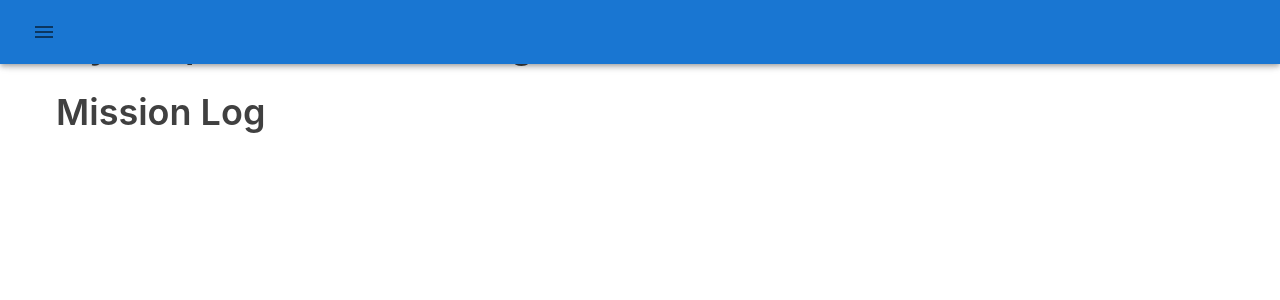
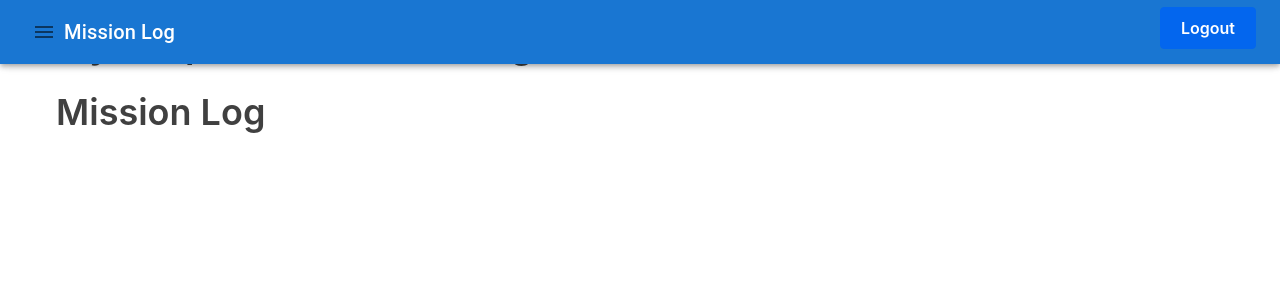
Before and after one commit to ianmccurry11/TODO_List, a React (Create React App) app in the folder react-frontend/: page / in a window 1280 px wide. Shown: the top 300 px of the page. Built offline with nearby package versions, Linux system fonts and the light colour scheme; sample sign-in values are in the browser's storage.

Commit message:
Implemented Logout button

```diff
--- /dev/null
+++ b/react-frontend/src/Authentication/Logout.js
@@ -0,0 +1,30 @@
+import { useState, useContext } from 'react';
+import useAuthContext from '../context/AuthContext';
+
+const Login = () => {
+  const authContext = useContext(useAuthContext);
+  const { dispatch } = authContext;
+  const [user, setUser] = useState({
+    username: '',
+    user_id: '',
+    password: '',
+  });
+  const [register, setRegister] = useState(false);
+
+  const handleChange = (event) => {
+    const { name, value } = event.target;
+    if (name === 'password') { setUser({ username: user.username, password: value }); } else setUser({ username: value, password: user.password, user_id: user.user_id });
+  };
+
+  const handleLogout = () => {
+    console.log('logout');
+    authContext.dispatch({ type: 'LOGOUT' });
+  };
+
+  return (
+    <div>
+      <button type="button" onClick={handleLogout}>Logout</button>
+    </div>
+  );
+};
+export default Login;
--- a/react-frontend/src/Navbar.js
+++ b/react-frontend/src/Navbar.js
@@ -9,6 +9,7 @@ import MenuIcon from '@mui/icons-material/Menu';
 import { Link } from 'react-router-dom';
 import useAuthContext from './hooks/useAuthContext';
 import HamburgerMenu from './hamburger';
+import Logout from './Authentication/Logout';
 
 export default function ButtonAppBar() {
   const { user } = useAuthContext();
@@ -17,6 +18,18 @@ export default function ButtonAppBar() {
       <AppBar>
         <Toolbar>
           <HamburgerMenu />
+          <Typography variant="h6" component="div" sx={{ flexGrow: 1 }}>
+            Mission Log
+          </Typography>
+          {!user && ( // if user is not logged in, show login button
+            <Button color="inherit" component={Link} to="/login">Login</Button>
+          )}
+          {!user && ( // if user is not logged in, show registration button
+            <Button color="inherit" component={Link} to="/registration">Registration</Button>
+          )}
+          {user && (
+            <Logout />
+          )}
         </Toolbar>
       </AppBar>
     </Box>
--- a/react-frontend/src/context/AuthContext.js
+++ b/react-frontend/src/context/AuthContext.js
@@ -14,6 +14,8 @@ export const AuthReducer = (state, action) => {
     case 'LOGOUT':
       return {
         user: null,
+        username: null,
+        user_id: null,
       };
     default:
       return state;
```
